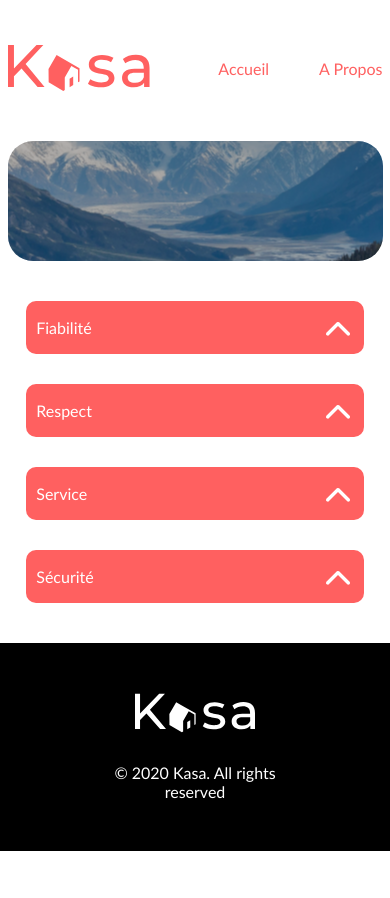
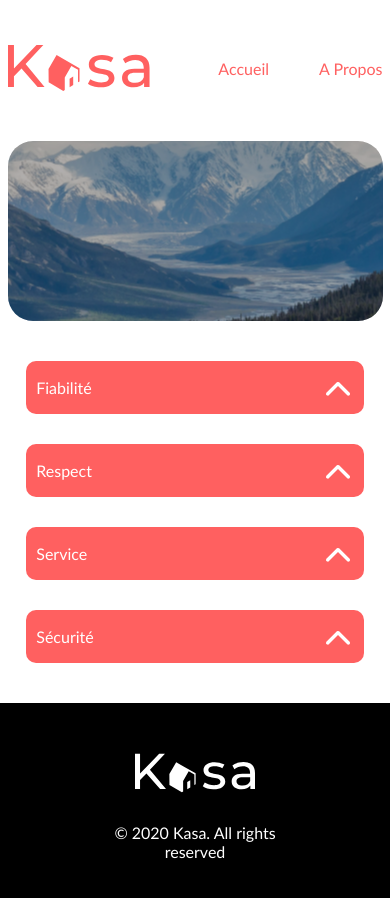
Before and after one commit to VictorLesecq/Projet_6_Kasa, a React (Create React App) app: page /apropos in a window 390 px wide. Shown: the top 898 px of the page. Before the commit the page ends 851 px from the top, so only its background shows below. Built offline with nearby package versions, Linux system fonts and the light colour scheme.

Commit message:
mobile view small corrections

```diff
--- a/src/components/Carrousel/Carrousel.scss
+++ b/src/components/Carrousel/Carrousel.scss
@@ -10,6 +10,10 @@ $translate: translateX(0);
      margin-top: 50px;
      border-radius: 25px;
      overflow: hidden;
+
+     @media (max-width: $small) {
+          height: 30vh;
+     }
 }
 .Carousel_btn {
      position: absolute;
--- a/src/components/Error/Error.scss
+++ b/src/components/Error/Error.scss
@@ -2,7 +2,10 @@
 
 .Error_Container {
      display: grid;
-     grid-template-rows: 1fr;
+     grid-template-rows: 1fr auto 1fr;
+     flex-grow: 1;
+}
+.Error_Content {
      height: auto;
      text-align: center;
      color: $primary;
@@ -17,8 +20,11 @@
           padding-top: 30px;
      }
 
+     & p {
+          padding-block: 50px;
+     }
+
      & a {
-          padding-block: 50px;
           color: $primary;
           font-size: 0.75rem;
      }
--- a/src/components/Error/index.jsx
+++ b/src/components/Error/index.jsx
@@ -4,9 +4,15 @@ import './Error.scss'
 function Error() {
      return (
           <div className="Error_Container">
-               <h1>404</h1>
-               <h2>Oups! La page que vous demandez n'existe pas.</h2>
-               <Link to="/">Retourner sur la page d’accueil</Link>
+               <div className="box"></div>
+               <div className="Error_Content">
+                    <h1>404</h1>
+                    <h2>Oups! La page que vous demandez n'existe pas.</h2>
+                    <p>
+                         <Link to="/">Retourner sur la page d’accueil</Link>
+                    </p>
+               </div>
+               <div className="box"></div>
           </div>
      )
 }
--- a/src/components/HeroSection/HeroSection.scss
+++ b/src/components/HeroSection/HeroSection.scss
@@ -37,7 +37,7 @@
      }
 
      @media (max-width: $small) {
-          padding: 30px;
+          padding: 60px;
 
           span {
                display: block;
--- a/src/utils/style/GlobalStyle.jsx
+++ b/src/utils/style/GlobalStyle.jsx
@@ -6,6 +6,12 @@ const StyledGlobalStyle = createGlobalStyle`
       margin: 0;
      padding: 0;
      box-sizing: border-box;
+    }
+
+    #root{
+        display:flex;
+        flex-direction:column;
+        min-height:100vh;
     }
 
     header, main{
```
